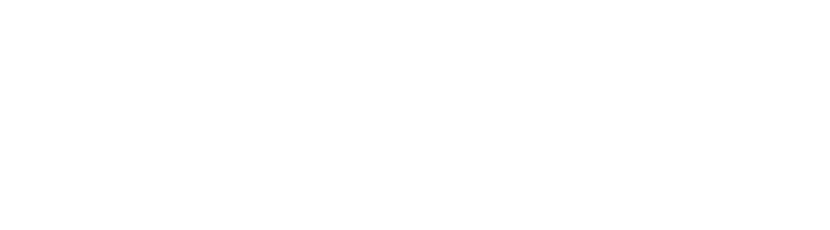
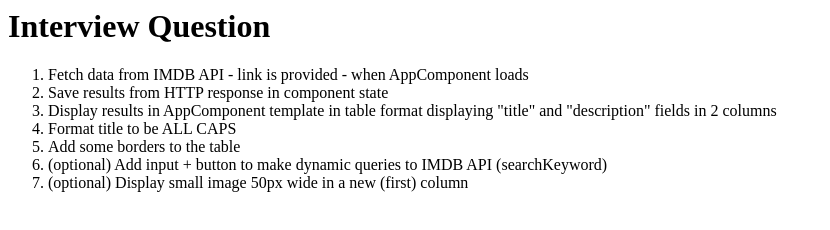
Before and after one commit to luismaglz/interview-questions, a website: page index.html in a window 1280 px wide. Shown: the whole page, without its empty margins (0-830 px from the left). Drawn offline with Linux system fonts and the light colour scheme.

Commit message:
2 files modified

```diff
--- a/index.html
+++ b/index.html
@@ -1 +1,17 @@
+<h1>Interview Question</h1>
+<ol>
+  <li>Fetch data from IMDB API - link is provided - when AppComponent loads</li>
+  <li>Save results from HTTP response in component state</li>
+  <li>
+    Display results in AppComponent template in table format displaying "title"
+    and "description" fields in 2 columns
+  </li>
+  <li>Format title to be ALL CAPS</li>
+  <li>Add some borders to the table</li>
+  <li>
+    (optional) Add input + button to make dynamic queries to IMDB API
+    (searchKeyword)
+  </li>
+  <li>(optional) Display small image 50px wide in a new (first) column</li>
+</ol>
 <div id="app"></div>
```
Also changed, not shown: index.ts (+0 -10 lines).
